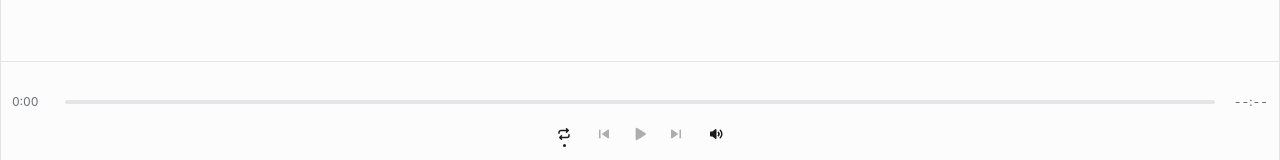
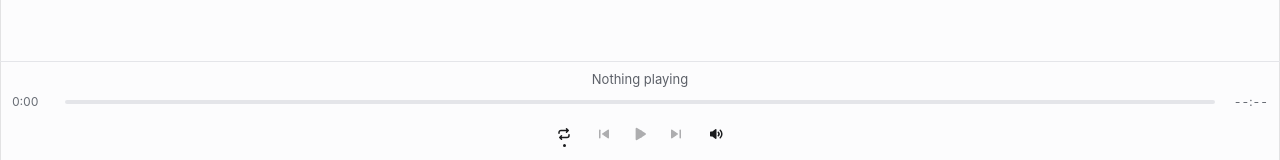
Before and after one commit to cagndz/menubar-player, a React (Vite) app: page / in a window 1280 px wide. Shown: the part 614-774 px from the top of the page. Built offline with nearby package versions, Linux system fonts and the light colour scheme.

Commit message:
With no track loaded, the player says "Nothing playing" instead of leaving a gap

```diff
--- a/src/components/PopoverView.tsx
+++ b/src/components/PopoverView.tsx
@@ -90,9 +90,16 @@ export function PopoverView(props: PopoverViewProps) {
         )}
         {/* The title sits centred over the player. */}
         <div className="flex min-h-[18px] flex-col items-center text-center">
-          <p data-slot="track-title" className="max-w-full truncate font-medium">
-            {title}
-          </p>
+          {title ? (
+            <p data-slot="track-title" className="max-w-full truncate font-medium">
+              {title}
+            </p>
+          ) : (
+            // Holds the title's place, so the popover keeps its layout with nothing loaded.
+            <p data-slot="track-title" className="text-text-muted">
+              {strings.controls.nothingPlaying}
+            </p>
+          )}
           <p role="status" className="sr-only">
             {statusLabel}
           </p>
--- a/src/lib/strings.ts
+++ b/src/lib/strings.ts
@@ -32,6 +32,7 @@ export const strings = {
       one: "Repeat: one",
     },
     unknownTime: "--:--",
+    nothingPlaying: "Nothing playing",
   },
   volume: {
     percent: (volume: number) => `${volume}%`,
```
